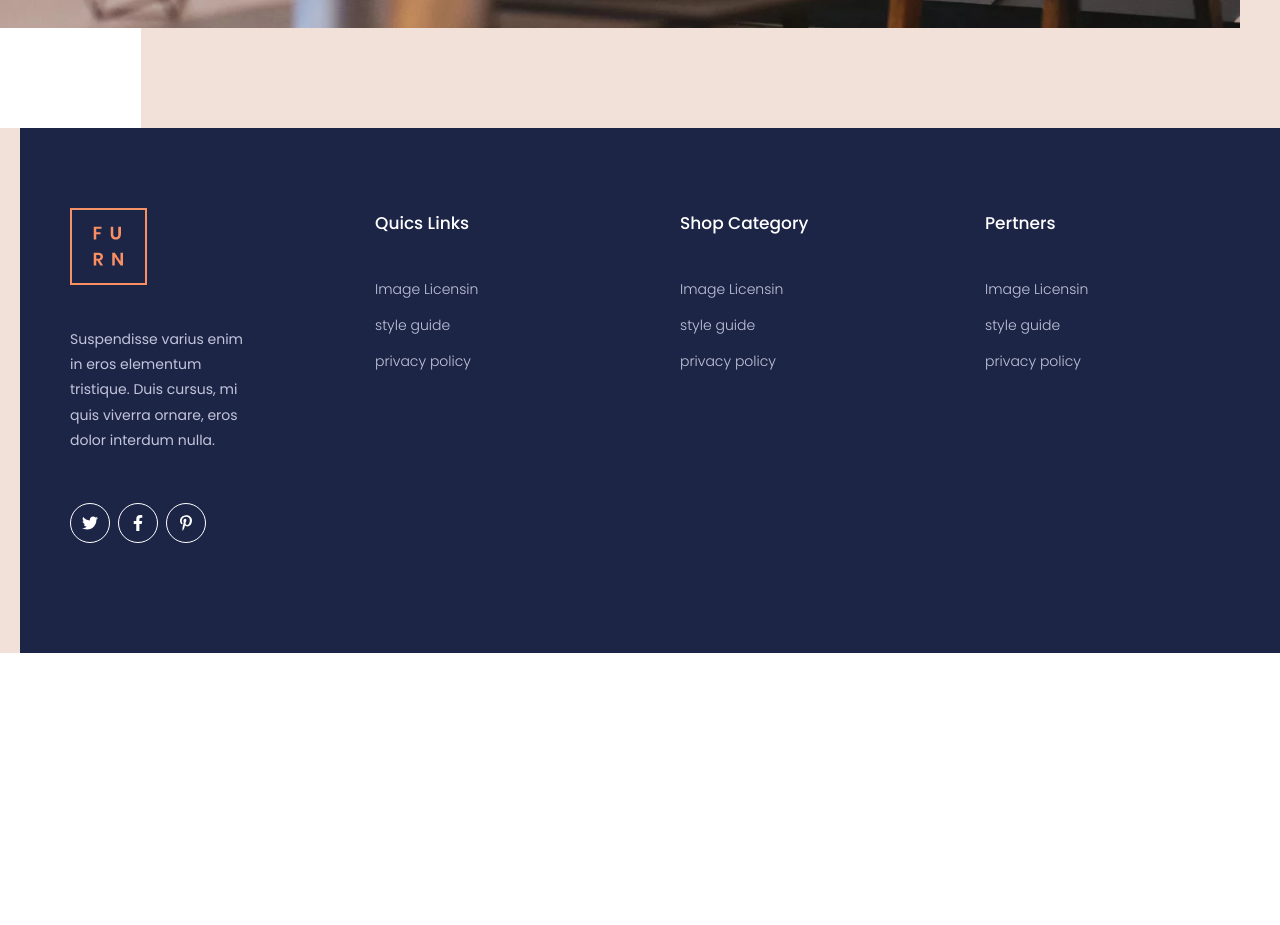
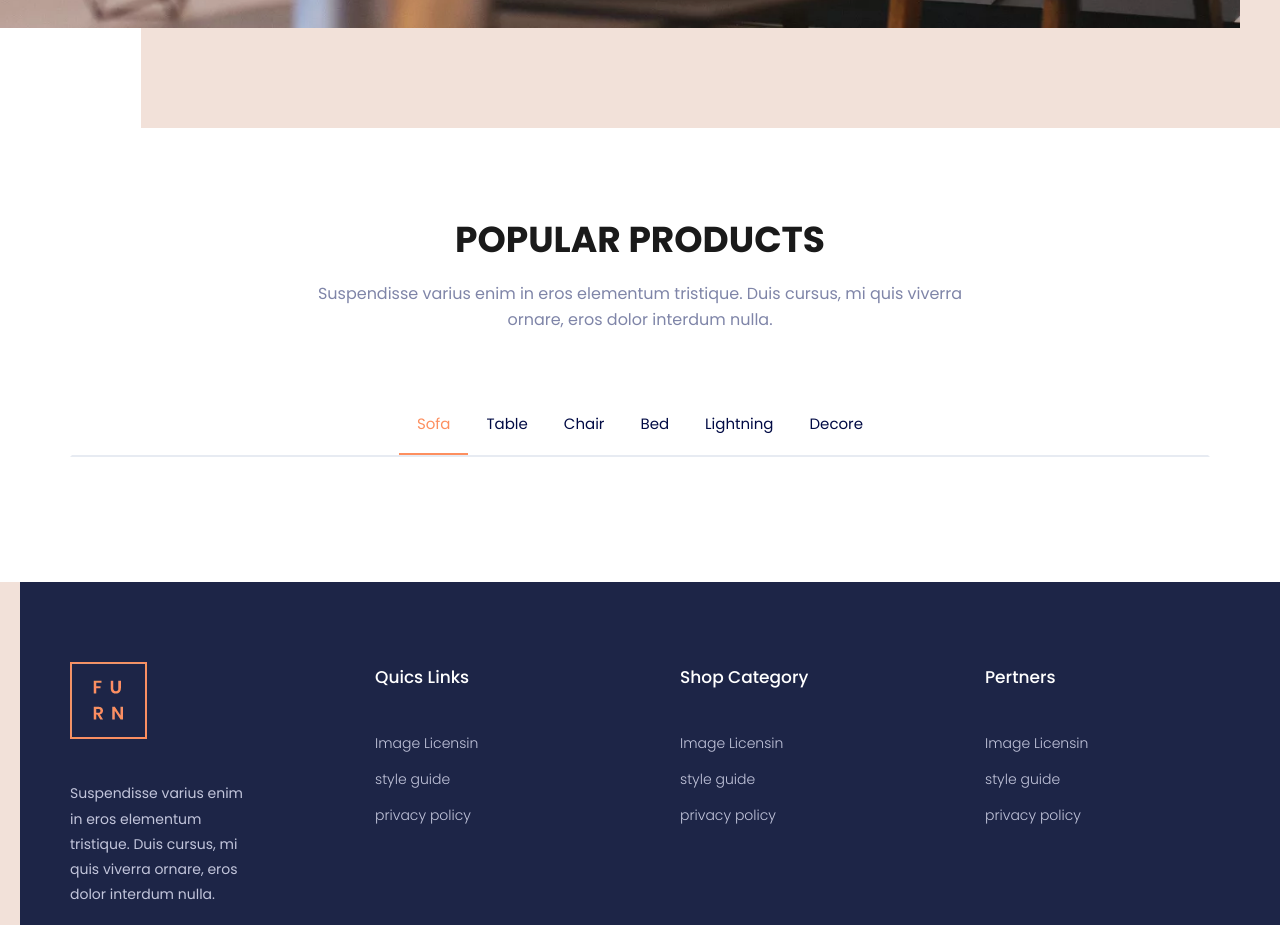
Before and after one commit to jasminmammadli/furn, a React (Vite) app: page / in a window 1280 px wide. Shown: the part 780-1705 px from the top of the page. Before the commit the page ends 1433 px from the top, so only its background shows below. Built offline with nearby package versions, Linux system fonts and the light colour scheme.

Commit message:
home product section

```diff
--- a/src/App.jsx
+++ b/src/App.jsx
@@ -11,7 +11,7 @@ function App() {
     <>
       {pathname !== "/login" && <Header />}
       <main>
-        {/* <Routing /> */}
+        <Routing />
       </main>
 
       {pathname !== "/login" && <Footer />}
--- a/src/components/pages/home/index.jsx
+++ b/src/components/pages/home/index.jsx
@@ -1,9 +1,37 @@
-import React from 'react'
-
+import React, { useState } from "react";
+import "./style.css";
 function Home() {
+  let [buttons, setButtons] = useState([
+    "sofa",
+    "table",
+    "chair",
+    "bed",
+    "lightning",
+    "decore",
+  ]);
+  let [activeButton,setActiveButton]=useState(0)
   return (
-    <div>Home</div>
-  )
+    <div>
+      <section className="pop-prod">
+        <div className="container">
+          <div className="pop-prod-head">
+            <h2>popular products</h2>
+            <p>
+              Suspendisse varius enim in eros elementum tristique. Duis cursus,
+              mi quis viverra ornare, eros dolor interdum nulla.
+            </p>
+          </div>
+          <div className="pop-prod-nav">
+            <nav>
+              {buttons.map((item, index) => (
+                <button type="button" onClick={()=>setActiveButton(index)} className={`${activeButton==index && 'active'}`} key={index}>{item}</button>
+              ))}
+            </nav>
+          </div>
+        </div>
+      </section>
+    </div>
+  );
 }
 
-export default Home
+export default Home;
--- /dev/null
+++ b/src/components/pages/home/style.css
@@ -0,0 +1,51 @@
+.pop-prod {
+  padding: 90px 0;
+}
+.pop-prod-head {
+  text-align: center;
+  margin: 0 auto 60px;
+  max-width: 670px;
+}
+.pop-prod-head h2 {
+  font: 700 28px/1.2 "Poppins", sans-serif;
+  color: #1a1a1a;
+  margin-bottom: 20px;
+  text-transform: uppercase;
+}
+.pop-prod-head p {
+  color: #7f85a8;
+  font: 400 16px/1.6 "Poppins", sans-serif;
+  margin: 0 0 15px;
+}
+.pop-prod-nav{
+    margin: 0 0 35px;
+}
+.pop-prod-nav nav {
+  display: flex;
+  flex-wrap: wrap;
+  justify-content: center;
+  border: 2px solid transparent;
+}
+.pop-prod-nav nav button {
+  padding: 18px;
+  color: #010a44;
+  text-transform: capitalize;
+  font-size: 15px;
+  border: none;
+  background-color: transparent;
+  border-bottom: 2px solid transparent;
+  transition: 0.2s;
+}
+.pop-prod-nav nav button.active {
+  color: #fd8f5f;
+  border-bottom: 2px solid #fd8f5f;
+}
+
+@media(min-width:576px){
+    .pop-prod-head h2 {
+        font-size: 36px;
+    }
+    .pop-prod-nav nav{
+        border-bottom: 2px solid #e7ebf2;
+    }
+}
```
